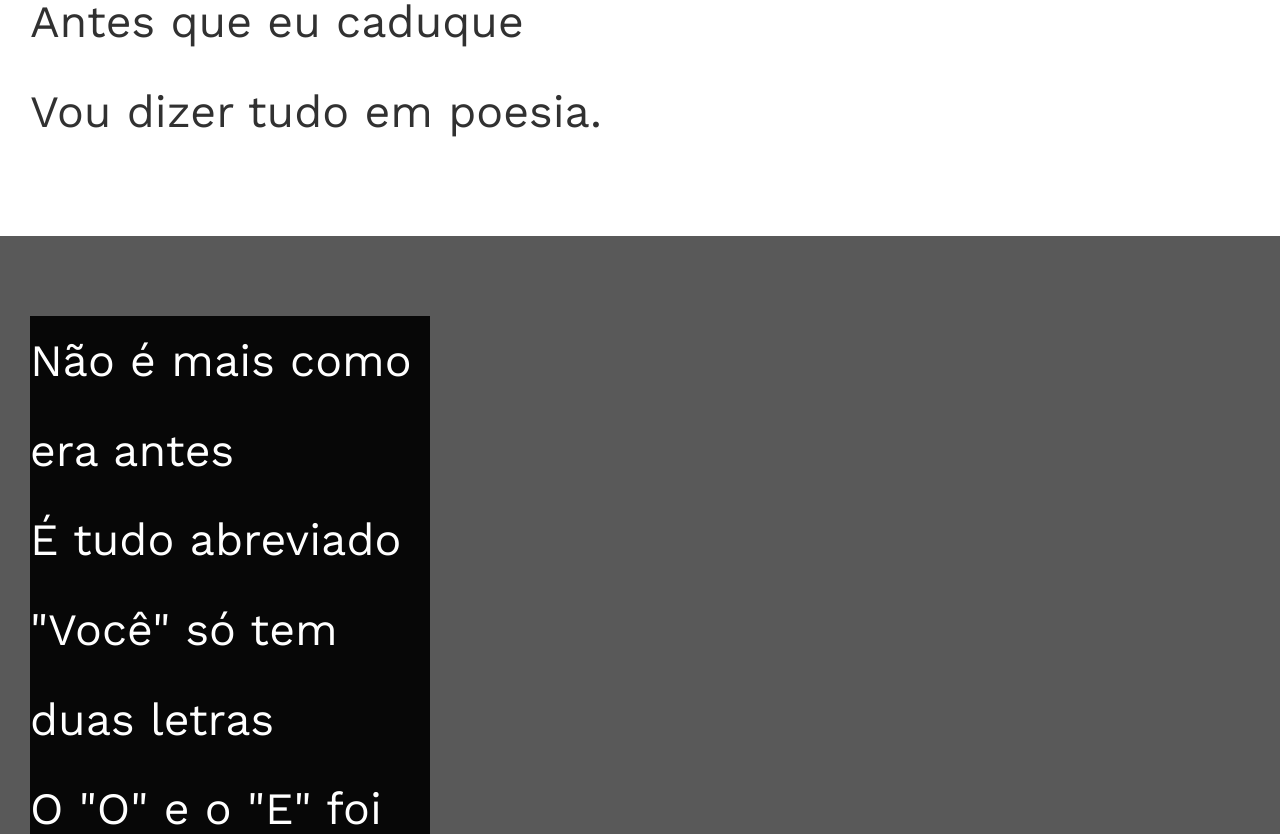
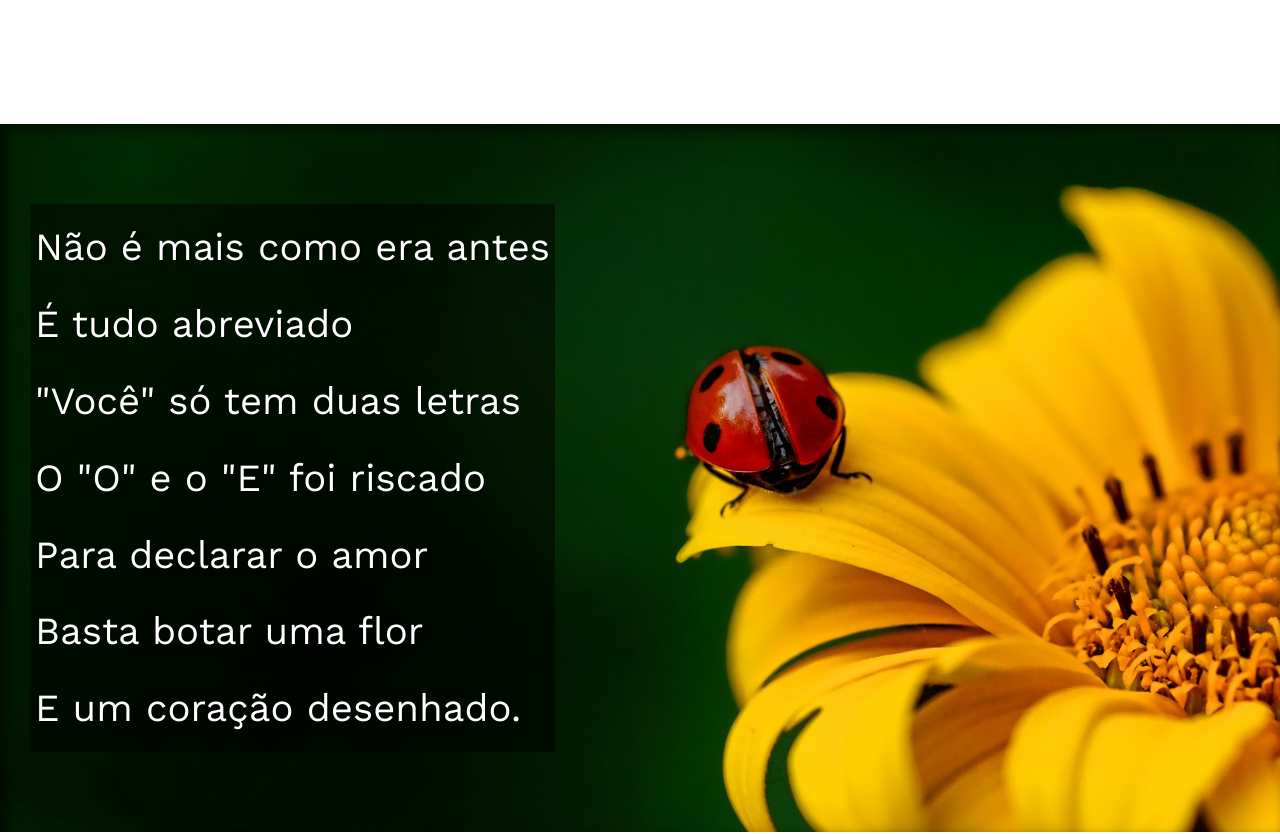
Before and after one commit to desenvolvedordofuturo/html-css, a plain HTML site: page d012/index.html in a window 1280 px wide. Shown: the part 900-1734 px from the top of the page. Drawn offline with nearby package versions, Linux system fonts and the light colour scheme.

Commit message:
terminei o projeto

```diff
--- a/d012/estilo/style.css
+++ b/d012/estilo/style.css
@@ -27,10 +27,10 @@ header {
 }
 
 header > h1 {
-    padding: 50px;
+    padding: 10px;
     font-variant: small-caps;
     font-family: var(--fonte2);
-    font-size: 7vw;
+    font-size: 6vw;
 }
 
 header > p {
@@ -52,7 +52,11 @@ section {
     line-height: 2em;
     padding-left: 30px;
     font-family: var(--fonte1);
-    font-size: 3.5vw;
+    font-size: 3vw;
+}
+
+section > p {
+    padding-bottom: 2em;
 }
 
 section.normal {
@@ -63,11 +67,28 @@ section.normal {
 section.imagem {
     background-color: rgba(0, 0, 0, 0.473);
     color: white;
+    box-shadow: inset 6px 6px 13px 0px rgba(0, 0, 0, 0.575);
+    background-size: cover;
+    background-attachment: fixed;
 
 }
 section.imagem > p {
-    width: 400px;
-    background-color: rgba(0, 0, 0, 0.918);
+    display: inline-block;
+    padding: 5px;
+    background-color: rgba(0, 0, 0, 0.507);
+    text-shadow:  1px 1px 0px black;
+
+}
+
+section#img01 {
+    background-image: url('../imagens/background001.jpg');
+    background-position: right center;
+
+}
+
+section#img02 {
+    background-image: url('../imagens/background002.jpg');
+
 }
 
 footer {
--- a/d012/index.html
+++ b/d012/index.html
@@ -27,7 +27,7 @@
             </p>
         </section>
 
-        <section class="imagem">
+        <section class="imagem" id="img01">
             <p>
                 Não é mais como era antes <br>
                 É tudo abreviado <br>
@@ -61,7 +61,7 @@
             </p>
         </section>
 
-        <section class="imagem">
+        <section class="imagem" id="img02">
             <p>
                 Tenho saudade das cartas <br>
                 Escritas com a própria mão <br>
```
